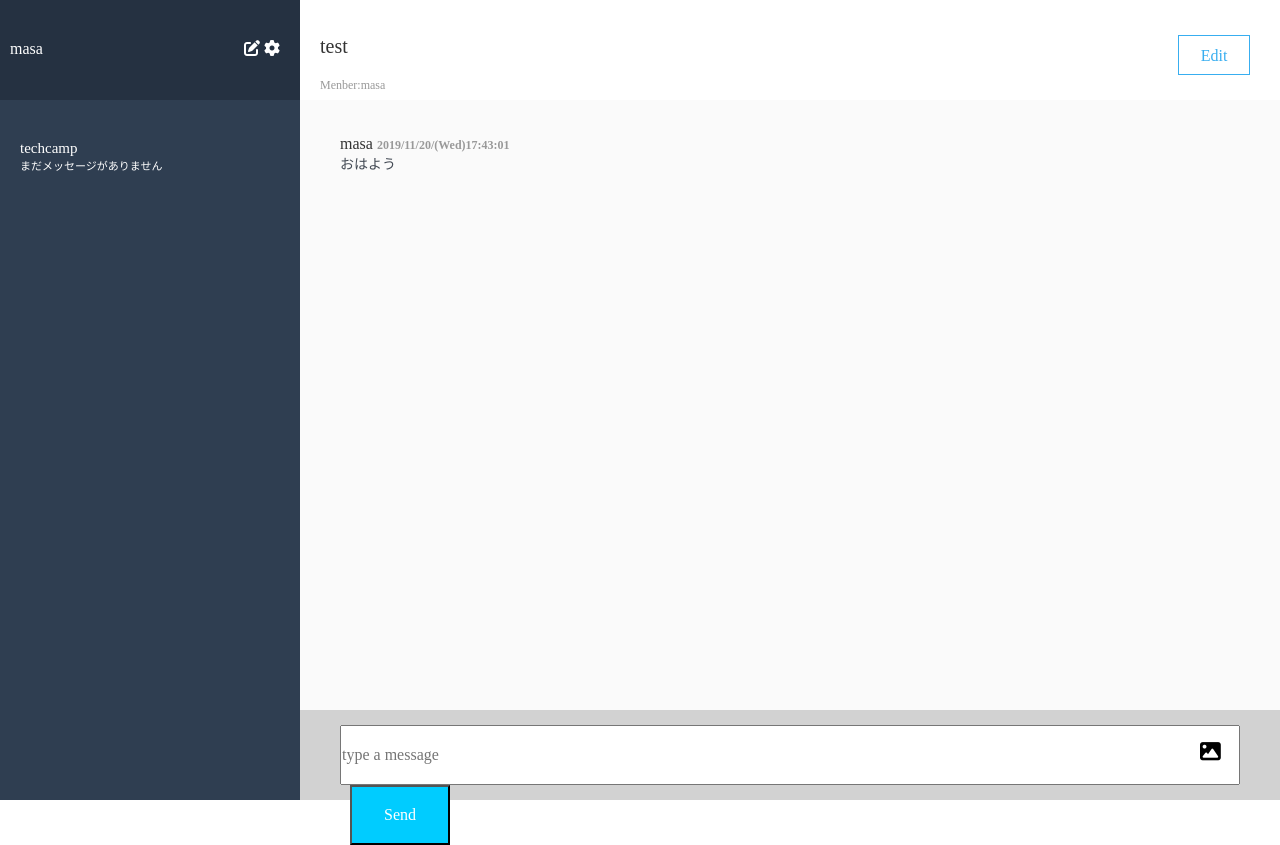
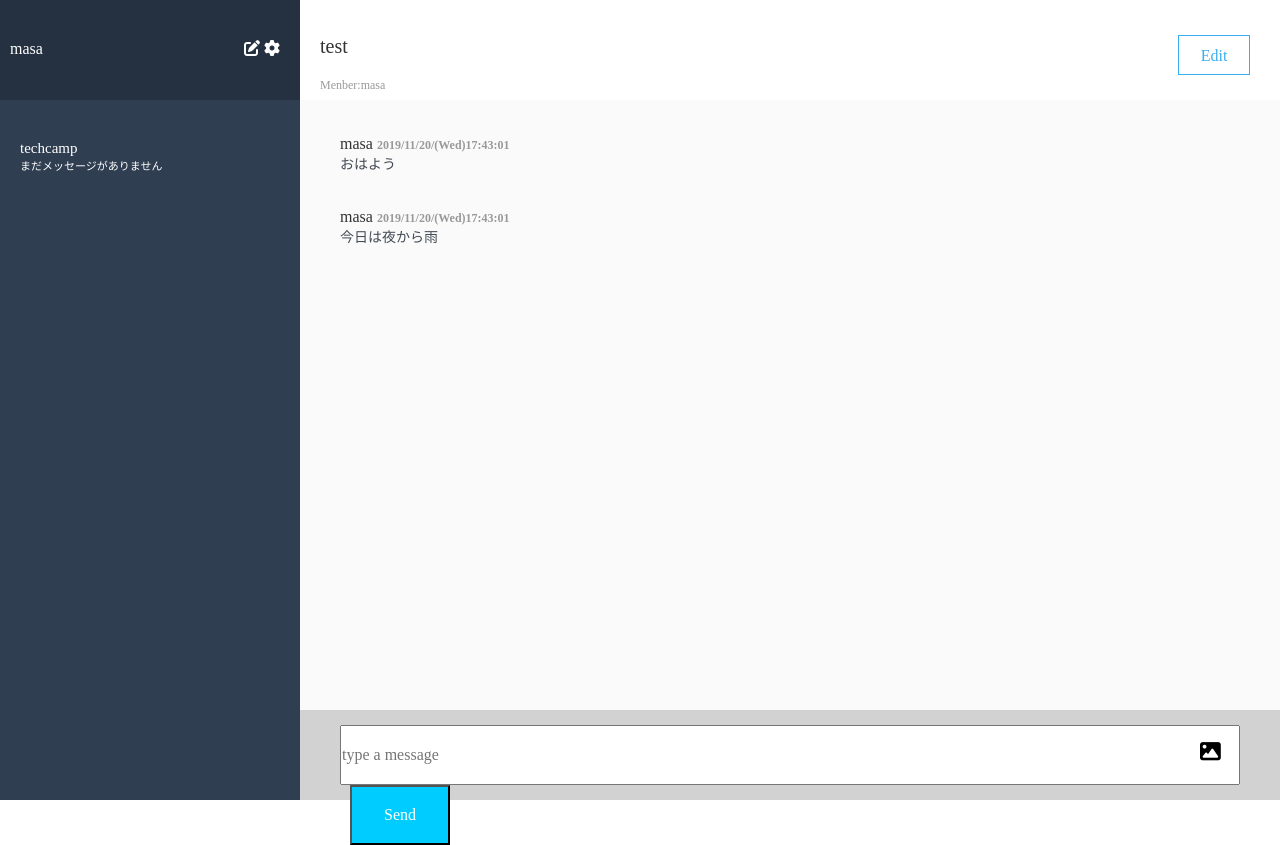
Before and after one commit to kaimasa1115/chat-space, a Rails app: page / in a window 1280 px wide. Run offline with Rails 7, Linux system fonts and the light colour scheme; style sheets or scripts are compiled from the project's sources; some libraries are stand-ins or nearby versions.

Commit message:
complete

```diff
--- a/app/views/messages/_main_chat.html.haml
+++ b/app/views/messages/_main_chat.html.haml
@@ -10,6 +10,15 @@
       %a masa
       %b 2019/11/20/(Wed)17:43:01
       %p おはよう
+    .main__chat_message
+      %a masa
+      %b 2019/11/20/(Wed)17:43:01
+      %p 今日は夜から雨
+
+
+
+
+
   .main__foot
     %form.new-message
       %input.input-text{:placeholder => "type a message", :type => "text"}/
```
Also changed, not shown: app/assets/stylesheets/modules/_messages.scss (line endings or trailing spaces).
